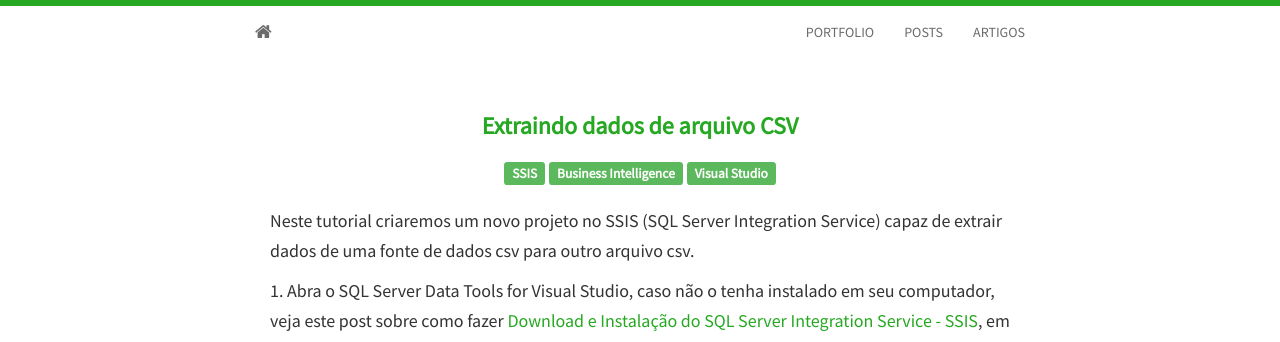
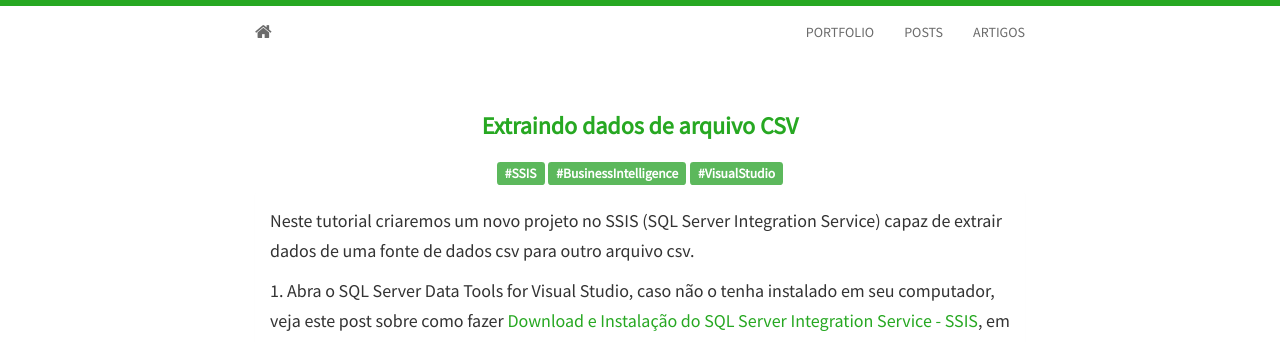
Before and after one commit to mateusbtlopes/mateusbtlopes.github.io, a Jekyll site: the page built from _posts/2017-01-05-extraindo dados de arquivo csv.md, in a window 1280 px wide and 900 px high. Shown: the top 342 px of the window. Built offline with Jekyll 4.4.1, drawn with Linux system fonts in a browser that asks for light colours; nearby versions of some CDN libraries.

Commit message:
Update 2017-01-05-extraindo dados de arquivo csv.md

```diff
--- a/_posts/2017-01-05-extraindo dados de arquivo csv.md
+++ b/_posts/2017-01-05-extraindo dados de arquivo csv.md
@@ -2,20 +2,20 @@
 layout: post
 title:  Extraindo dados de arquivo CSV
 tags:
-- SSIS
-- Business Intelligence
-- Visual Studio
+- '#SSIS'
+- '#BusinessIntelligence'
+- '#VisualStudio'
 ---
 
 <p>Neste tutorial criaremos um novo projeto no SSIS (SQL Server Integration Service) capaz de extrair dados de uma fonte de dados csv para outro arquivo csv.</p>
 
-<p>1. Abra o SQL Server Data Tools for Visual Studio, caso não o tenha instalado em seu computador, veja este post sobre como fazer <a href="http://mateusblopes.com.br/Download-e-Instalacao-SQL-Server-Integration-Service-SSIS.html" target="_blank">Download e Instalação do SQL Server Integration Service - SSIS</a>, em seguida crie um projeto, caso nunca tenha feito isso, veja este post sobre <a href="http://mateusblopes.com.br/Criando-projeto-e-pacotes-no-SSIS.html" target="_blank">Como criar um projeto e pacotes no SSIS</a>.</p>
+<p>1. Abra o SQL Server Data Tools for Visual Studio, caso não o tenha instalado em seu computador, veja este post sobre como fazer <a href="http://mateusblopes.github.io/download-e-instalacao-sql-server-integration-service-ssis" target="_blank">Download e Instalação do SQL Server Integration Service - SSIS</a>, em seguida crie um projeto, caso nunca tenha feito isso, veja este post sobre <a href="http://mateusblopes.github.io/criando-projeto-e-pacotes-no-ssis" target="_blank">Como criar um projeto e pacotes no SSIS</a>.</p>
 
-<p>Neste tutorial executaremos um teste utilizando o Selenium IDE no navegador Mozilla Firefox, conforme prometido no post anterior sobre <a href="http://mateusblopes.com.br/instalando-selenium-ide-no-firefox.html" target="_blank">como instalar o Selenium IDE no Firefox</a>.</p>
+<p>Neste tutorial executaremos um teste utilizando o Selenium IDE no navegador Mozilla Firefox, conforme prometido no post anterior sobre <a href="http://mateusblopes.github.io/instalando-selenium-ide-no-firefox" target="_blank">como instalar o Selenium IDE no Firefox</a>.</p>
 
 <h3 id="heading3">Criando conexão com arquivo CSV</h3>
 
-<p>1. Para criar uma conexão com arquivo CSV, veja este post sobre <a href="http://mateusblopes.com.br/criando-conexoes-no-ssis.html" target="_blank">Como criar conexões no SSIS</a>.</p>
+<p>1. Para criar uma conexão com arquivo CSV, veja este post sobre <a href="http://mateusblopes.github.io/criando-conexoes-no-ssis" target="_blank">Como criar conexões no SSIS</a>.</p>
 
 <h3 id="heading3">Extraindo dados de um arquivo CSV para outro arquivo CSV</h3>
 
```
